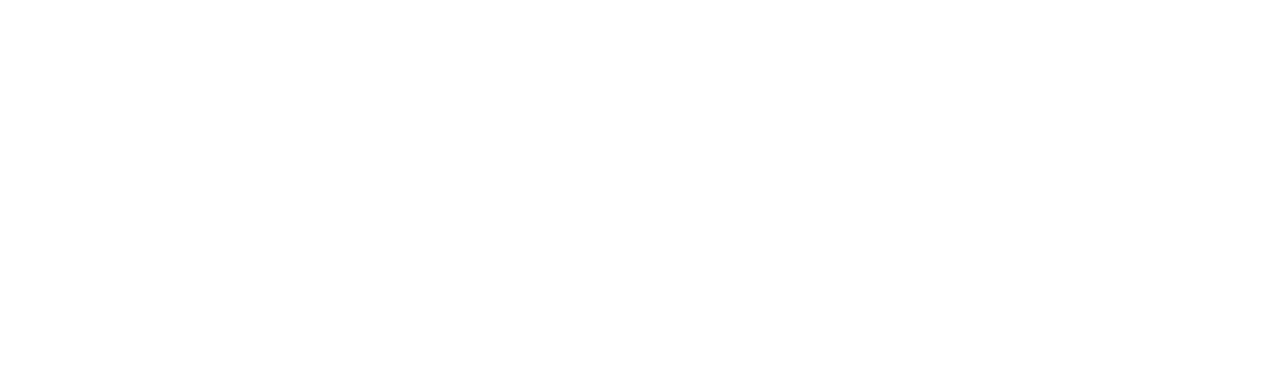
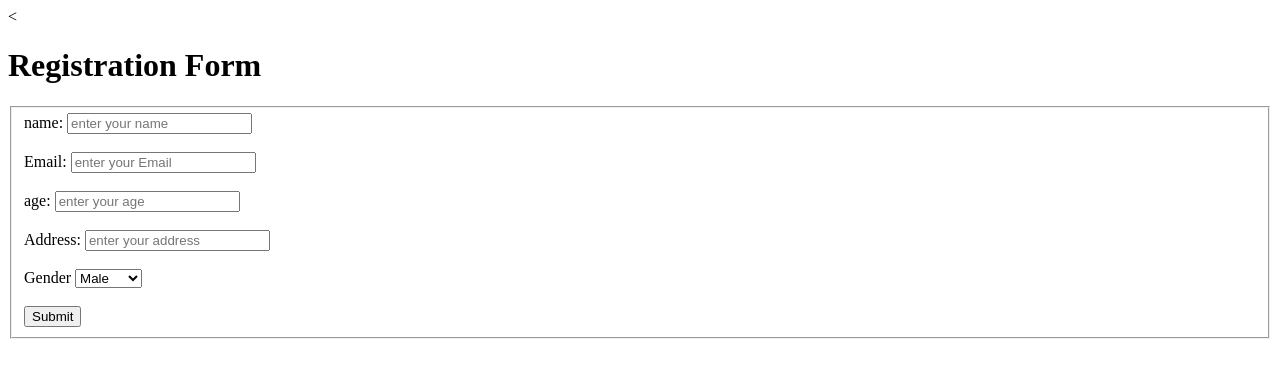
Before and after one commit to Muskankori22/Java-Script-training, a plain HTML site: page index.html in a window 1280 px wide. Drawn offline with Linux system fonts and the light colour scheme.

Commit message:
Update index.html

```diff
--- a/index.html
+++ b/index.html
@@ -6,7 +6,7 @@
   <title>Document</title>
 </head>
 <body>
-  <!--<form>
+  <<form>
     <h1>Registration Form</h1>
     <fieldset>
    <label>name:</label>
@@ -33,7 +33,7 @@
     <br>
     <button>Submit</button>
   </fieldset>
-  </form>-->
+  </form>
   <script src="index.js"></script>
 </body>
 </html>
```
